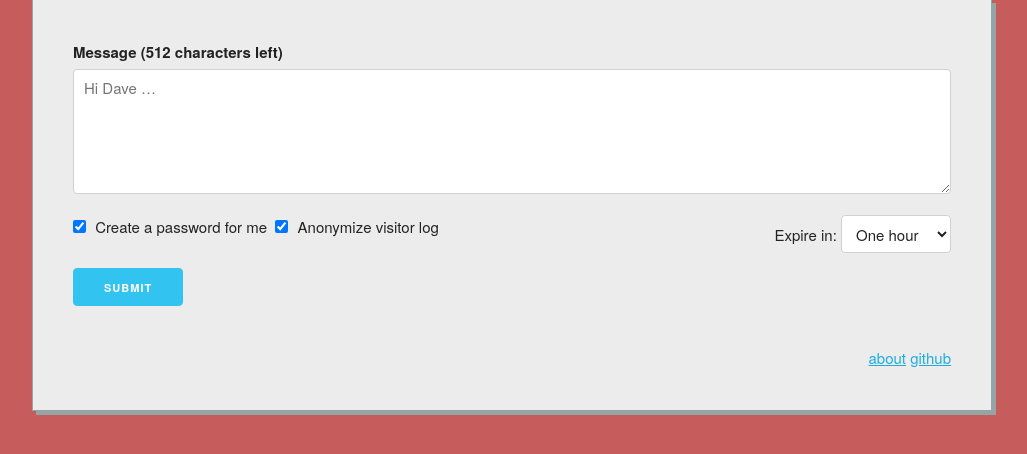
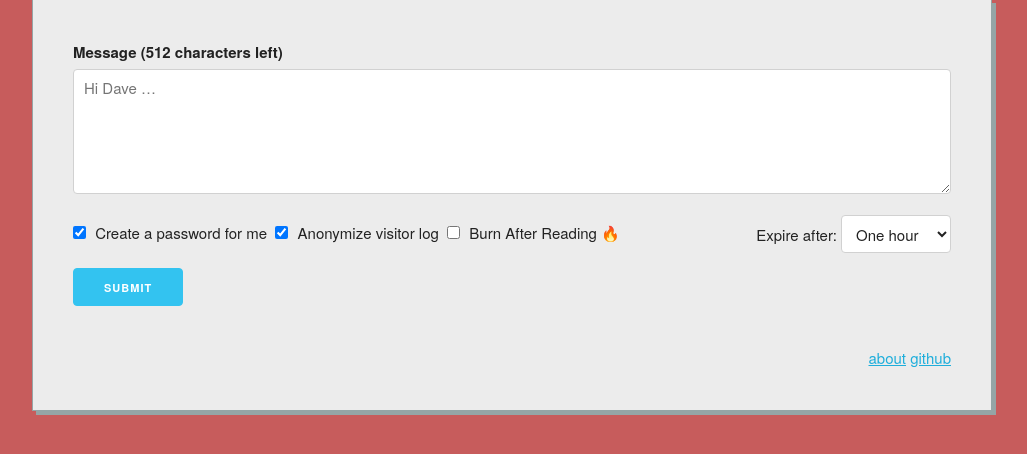
Before and after one commit to Tethik/burn-after-reading, a Flask app: page / in a window 1280 px wide. Shown: the part 170-624 px from the top of the page, without its empty margins (128-1155 px from the left). Run offline with Flask 2, Linux system fonts and the light colour scheme; data that the repository does not hold is empty.

Commit message:
Add burn after reading functionality. Closes #7

```diff
--- a/burn/server.py
+++ b/burn/server.py
@@ -24,6 +24,7 @@ def create():
     message = request.json["message"]
     expiry = datetime.utcfromtimestamp(request.json["expiry"] / 1000)
     anonymize_ip = request.json["anonymize_ip"]
+    burn_after_reading = request.json["burn_after_reading"]
     maxlength = app.config.get('BURN_MAX_MESSAGE_LENGTH', 2048)
     # ciphertext padding. Guesstimated.
     ciphertext_maxlength = AES_CIPHER_SIZE - (maxlength % AES_CIPHER_SIZE) + maxlength
@@ -35,19 +36,20 @@ def create():
     if len(message) > ciphertext_maxlength:
         return "Message is too long. Please keep it shorter than %s characters." % maxlength, 403
 
-    _id = app.storage.put(message, expiry, anonymize_ip, request.remote_addr)
+    _id = app.storage.put(message, expiry, anonymize_ip, request.remote_addr, burn_after_reading=burn_after_reading)
     return str(_id)
 
-@app.route("/<uuid:token>", methods=["GET","DELETE"])
+@app.route("/<uuid:token>", methods=["DELETE"])
+def delete(token):
+    app.storage.delete(token)
+    return "ok"
+
+@app.route("/<uuid:token>", methods=["GET"])
 def fetch(token):
     ret = app.storage.get(token, request.remote_addr)
 
     if not ret:
         return abort(404)
-
-    if request.method == "DELETE":
-        app.storage.delete(token)
-        return "ok"
 
     visitors = app.storage.list_visitors(token)
     unique_visitors = set([v[0] for v in visitors])
@@ -64,9 +66,10 @@ def fetch(token):
                 v_counter += 1
         aliased_visitors.append((alias_dictionary[identifier], time))
 
-    msg, expiry, anonymize_ip_salt = ret
+    msg, expiry, anonymize_ip_salt, burn_after_reading = ret
     return render_template("open.html", msg=msg, expiry=expiry,
-                           visitors=aliased_visitors, unique_visitors=len(unique_visitors),
+                           visitors=aliased_visitors, burn_after_reading=burn_after_reading,
+                           unique_visitors=len(unique_visitors),
                            anonymous=(anonymize_ip_salt != None))
 
 @app.route("/about")
--- a/burn/static/burn.js
+++ b/burn/static/burn.js
@@ -18,6 +18,7 @@ module.factory('_feedback', [function() {
 module.controller("CreateCtl", ['$scope', '$http', '_feedback', function($scope, $http, _feedback) {
   $scope.generate_password = true;
   $scope.anonymize_ip = true;
+  $scope.burn_after_reading = false;
   $scope.step = 1;
   $scope.expiry = "hour";
 
@@ -84,7 +85,8 @@ module.controller("CreateCtl", ['$scope', '$http', '_feedback', function($scope,
     $http.post("/create", {
       message: message,
       expiry: expiry_time,
-      anonymize_ip: $scope.anonymize_ip
+      anonymize_ip: $scope.anonymize_ip,
+      burn_after_reading: $scope.burn_after_reading,
     })
     .success(function(data) {
       step2(data, password);
@@ -172,6 +174,8 @@ module.controller("OpenCtl", ['$scope', '$http', '_feedback', function($scope, $
   password = sjcl.codec.base64url.toBits(password);
 
   $scope.decrypted_succesfully = decrypt(password);
+  $scope.burned = $scope.burn_was_auto = document.getElementById("burned").value == "1";
+
 
   var time_elements = document.getElementsByTagName("time");
   for(var i = 0; i < time_elements.length; i++) {
--- a/burn/storage.py
+++ b/burn/storage.py
@@ -18,6 +18,7 @@ class MemoryStorage(object):
             value TEXT,
             expiry DATE,
             created DATE,
+            burn_after_reading BIT,
             anonymize_ip_salt NVARCHAR(100)
         )""")
         c.execute("""
@@ -56,7 +57,7 @@ class MemoryStorage(object):
         c = self.conn.cursor()
 
         c.execute("""
-            SELECT value, expiry, anonymize_ip_salt FROM storage
+            SELECT value, expiry, anonymize_ip_salt, burn_after_reading FROM storage
             WHERE key = ?
             """, (str(key),))
         res = c.fetchone()
@@ -64,11 +65,16 @@ class MemoryStorage(object):
         if not res:
             return res
 
+        # Burn After Reading enabled.
+        if res[3]:
+            self.delete(key)
+            return res
+
         self._add_visited_log(c, key, ip, 0, res[2])
 
         return res
 
-    def put(self, value, expiry, anonymize_ip = True, ip = None):
+    def put(self, value, expiry, anonymize_ip=True, ip=None, burn_after_reading=False):
         c = self.conn.cursor()
         # Enforce capacity by removing the oldest entry
         if self.size() >= self.capacity:
@@ -81,8 +87,8 @@ class MemoryStorage(object):
         if anonymize_ip:
             salt = str(uuid.uuid4())
         c.execute("""
-            INSERT INTO storage (key, value, expiry, created, anonymize_ip_salt)
-            VALUES (?, ?, ?, ?, ?)""", (str(key), value, expiry, datetime.utcnow(), salt))
+            INSERT INTO storage (key, value, expiry, created, anonymize_ip_salt, burn_after_reading)
+            VALUES (?, ?, ?, ?, ?, ?)""", (str(key), value, expiry, datetime.utcnow(), salt, burn_after_reading))
 
         self._add_visited_log(c, key, ip, 1, salt)
         self.conn.commit()
--- a/burn/templates/index.html
+++ b/burn/templates/index.html
@@ -13,10 +13,10 @@
      <textarea class="u-full-width" id="thebox" placeholder="Hi Dave …" ng-model="message" maxlength="{{maxlength}}" required></textarea>
 
      <div class="row">
-       <div class="one-half column">
+       <div class="eight columns" style="padding-top: 6px;">
            <label class="u-pull-left">
              <input type="checkbox" ng-model="generate_password">
-             <span class="label-body">Create a password for me </span>
+             <span class="label-body">Create a password for me</span>
            </label>
 
            <label class="u-pull-left">
@@ -24,10 +24,16 @@
              <input type="checkbox" ng-model="anonymize_ip">
              <span class="label-body">Anonymize visitor log</span>
            </label>
+
+            <label class="u-pull-left">
+             &nbsp;
+             <input type="checkbox" ng-model="burn_after_reading">
+             <span class="label-body">Burn After Reading 🔥</span>
+           </label>
        </div>
 
-       <div class="one-half column right-align">
-           <span class="label-body">Expire in:</span>
+       <div class="four columns right-align">
+           <span class="label-body">Expire after:</span>
            <select name="expiry" ng-model="expiry">
              <option value="hour" selected>One hour</option>
              <option value="day">One day</option>
```
Also changed, not shown: burn/templates/open.html (+10 -2 lines), burn/tests/storage_test.py (+9 -0 lines).
